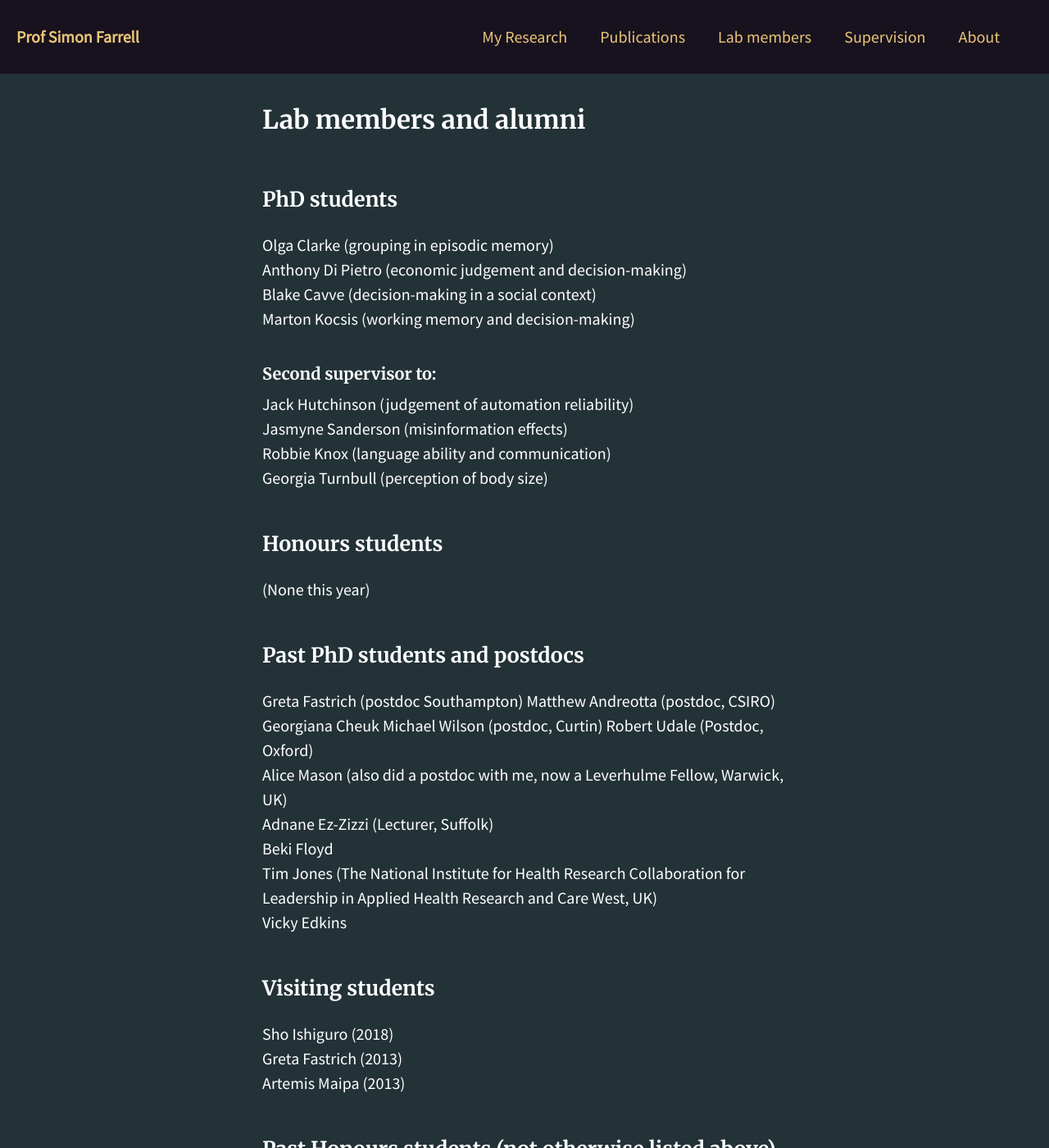
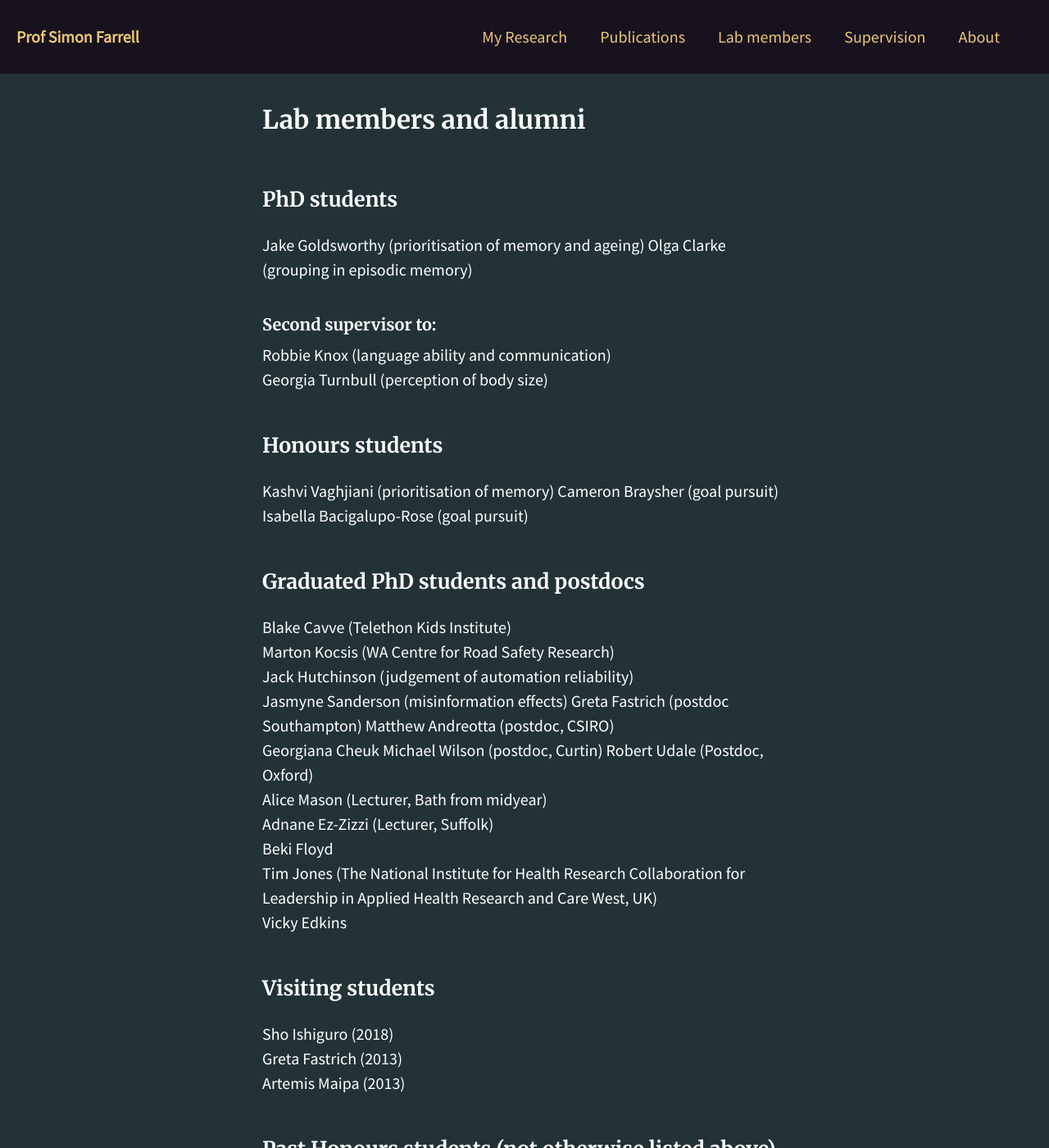
Before and after one commit to psy-farrell/psy-farrell.github.io, a Jekyll site: the page built from _pages/members.md, in a window 1280 px wide and 1400 px high. Shown: the whole window at 82% size. Built offline with Jekyll 4.4.1, drawn with Linux system fonts in a browser that asks for light colours.

Commit message:
2023 updates

```diff
--- a/_pages/members.md
+++ b/_pages/members.md
@@ -5,30 +5,32 @@ title: Lab members and alumni
 
 ## PhD students ##
 
+Jake Goldsworthy (prioritisation of memory and ageing)
 Olga Clarke (grouping in episodic memory)
-Anthony Di Pietro (economic judgement and decision-making)
-Blake Cavve (decision-making in a social context)
-Marton Kocsis (working memory and decision-making)
 
 ### Second supervisor to: ###
 
-Jack Hutchinson (judgement of automation reliability)
-Jasmyne Sanderson (misinformation effects)
 Robbie Knox (language ability and communication)
 Georgia Turnbull (perception of body size)
 
 ## Honours students ##
 
-(None this year)
+Kashvi Vaghjiani (prioritisation of memory)
+Cameron Braysher (goal pursuit)
+Isabella Bacigalupo-Rose (goal pursuit)
 
-## Past PhD students and postdocs ##
+## Graduated PhD students and postdocs ##
 
+Blake Cavve (Telethon Kids Institute)
+Marton Kocsis (WA Centre for Road Safety Research)
+Jack Hutchinson (judgement of automation reliability)
+Jasmyne Sanderson (misinformation effects)
 Greta Fastrich (postdoc Southampton)
 Matthew Andreotta (postdoc, CSIRO)
 Georgiana Cheuk
 Michael Wilson (postdoc, Curtin)
 Robert Udale (Postdoc, Oxford)
-Alice Mason (also did a postdoc with me, now a Leverhulme Fellow, Warwick, UK)
+Alice Mason (Lecturer, Bath from midyear)
 Adnane Ez-Zizzi  (Lecturer, Suffolk)
 Beki Floyd
 Tim Jones (The National Institute for Health Research Collaboration for Leadership in Applied Health Research and Care West, UK)
```
